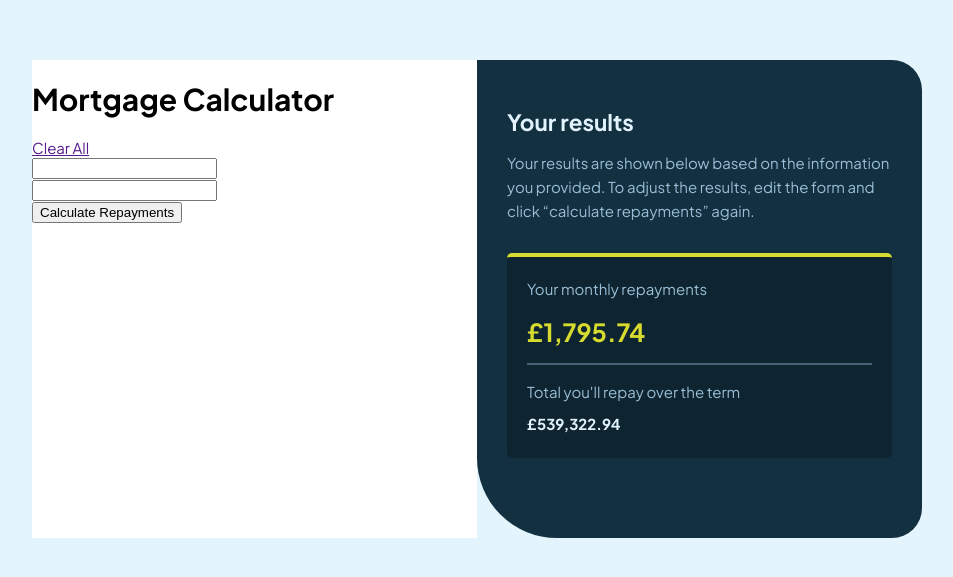
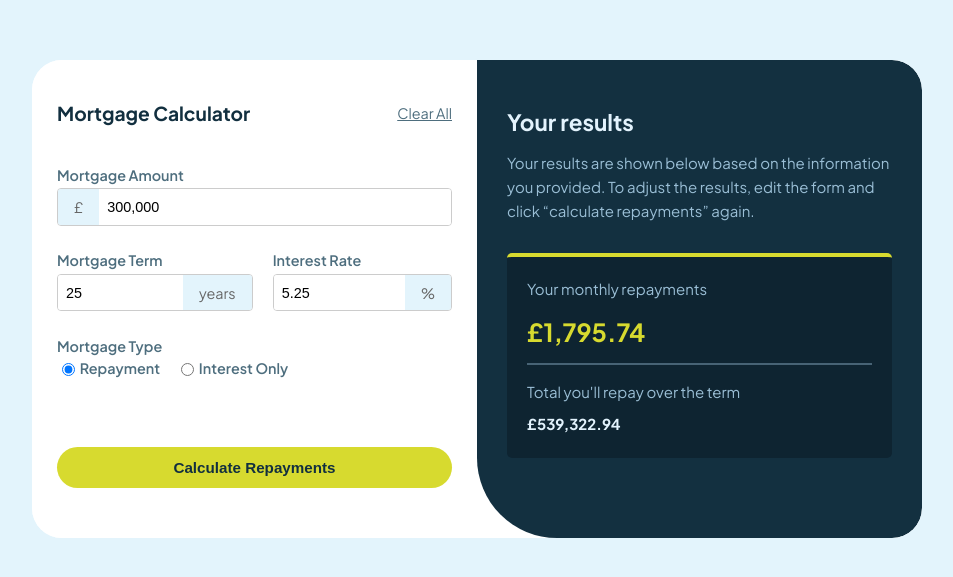
Before and after one commit to ouDriss95/mortgage-payment-fm, a plain HTML site: page index.html in a window 1280 px wide. Shown: the part 101-678 px from the top of the page, without its empty margins (163-1116 px from the left). Drawn offline with Linux system fonts and the light colour scheme.

Commit message:
form is done

```diff
--- a/index.html
+++ b/index.html
@@ -24,22 +24,83 @@
   <body>
     <div class="container">
       <div class="left">
-        <div class="haeding">
-          <h1>Mortgage Calculator</h1>
-          <a href="">Clear All</a>
-        </div>
-        <form>
-          <div class="inputs-wrapper">
-            <input type="text" placeholder="" class="input-field" />
-            <div class="">
-              <input type="" placeholder="" class="input-field" />
-            </div>
+        <div class="mortgage-calculator">
+          <div class="calculator-header">
+            <h2>Mortgage Calculator</h2>
+            <a href="#" class="clear-all">Clear All</a>
           </div>
 
-          <div class="submit-wrapper">
-            <button type="submit" class="">Calculate Repayments</button>
-          </div>
-        </form>
+          <form>
+            <div class="form-group">
+              <label for="mortgage-amount">Mortgage Amount</label>
+              <div class="input-group">
+                <span>£</span>
+                <input
+                  type="text"
+                  id="mortgage-amount"
+                  name="mortgage-amount"
+                  value="300,000"
+                />
+              </div>
+            </div>
+
+            <div class="rate-wrapper">
+              <div class="form-group">
+                <label for="mortgage-term">Mortgage Term</label>
+                <div class="input-group">
+                  <input
+                    type="number"
+                    id="mortgage-term"
+                    name="mortgage-term"
+                    value="25"
+                  />
+                  <span>years</span>
+                </div>
+              </div>
+
+              <div class="form-group">
+                <label for="interest-rate">Interest Rate</label>
+                <div class="input-group">
+                  <input
+                    type="number"
+                    id="interest-rate"
+                    name="interest-rate"
+                    step="0.01"
+                    value="5.25"
+                  />
+                  <span>%</span>
+                </div>
+              </div>
+            </div>
+
+            <div class="form-group mortgage-type">
+              <label>Mortgage Type</label>
+              <div class="radio-group">
+                <label>
+                  <input
+                    type="radio"
+                    name="mortgage-type"
+                    value="repayment"
+                    checked
+                  />
+                  Repayment
+                </label>
+                <label>
+                  <input
+                    type="radio"
+                    name="mortgage-type"
+                    value="interest-only"
+                  />
+                  Interest Only
+                </label>
+              </div>
+            </div>
+
+            <button type="submit" class="calculate-btn">
+              Calculate Repayments
+            </button>
+          </form>
+        </div>
       </div>
       <div class="right">
         <h2>Your results</h2>
@@ -57,21 +118,5 @@
         </div>
       </div>
     </div>
-
-    <!-- Mortgage Calculator Clear All Mortgage Amount Mortgage Term Interest Rate
-    Mortgage Type Repayment Interest Only Calculate Repayments -->
-
-    <!-- Empty results start -->
-
-    <!-- Results shown here Complete the form and click “calculate repayments” to see
-    what your monthly repayments would be. -->
-
-    <!-- Empty results end -->
-
-    <!-- Completed results start -->
-
-    <!--    -->
-
-    <!-- Completed results end -->
   </body>
 </html>
--- a/style.css
+++ b/style.css
@@ -21,6 +21,9 @@ body {
   width: 100%;
   max-width: 890px;
   justify-content: space-between;
+  background-color: #fff;
+  border-radius: 30px;
+  overflow: hidden;
 }
 
 .left,
@@ -30,6 +33,111 @@ body {
 
 .left {
   background-color: #fff;
+}
+
+.mortgage-calculator {
+  padding: 25px;
+}
+
+.calculator-header {
+  display: flex;
+  justify-content: space-between;
+  align-items: center;
+  margin-bottom: 25px;
+}
+
+.calculator-header h2 {
+  font-size: 19.2px;
+  color: hsl(202, 55%, 16%);
+}
+
+.clear-all {
+  font-size: 14.4px;
+  color: hsl(200, 24%, 40%);
+  cursor: pointer;
+}
+
+.form-group {
+  margin-bottom: 25.6px;
+}
+
+.form-group label {
+  display: block;
+  font-size: 14.4px;
+  font-weight: 600;
+  margin-bottom: 4.8px;
+  color: hsl(200, 24%, 40%);
+}
+
+.rate-wrapper {
+  display: flex;
+  gap: 20px;
+}
+
+.input-group {
+  display: flex;
+  align-items: stretch;
+  border: 1px solid #ccc;
+  border-radius: 4px;
+  overflow: hidden;
+  background-color: #fff;
+}
+
+.input-group span {
+  padding: 0 16px;
+  background-color: #e3f4fc;
+  color: #666666;
+  font-size: 14.4px;
+  white-space: nowrap;
+  display: flex;
+  align-items: center;
+  justify-content: center;
+}
+
+.input-group input {
+  border: none;
+  outline: none;
+  padding: 9.6px 8px;
+  width: 100%;
+  font-size: 14.4px;
+}
+
+.mortgage-type {
+  margin-bottom: 25px;
+}
+
+.radio-group {
+  display: flex;
+  gap: 16px;
+}
+
+.radio-group label {
+  display: flex;
+  align-items: center;
+  font-size: 14.4px;
+  cursor: pointer;
+}
+
+.radio-group input[type="radio"] {
+  margin-right: 4.8px;
+}
+
+.calculate-btn {
+  width: 100%;
+  padding: 12px 16px;
+  border: none;
+  border-radius: 50px;
+  background-color: hsl(61, 70%, 52%);
+  font-size: 15.2px;
+  font-weight: 600;
+  color: hsl(202, 55%, 16%);
+  cursor: pointer;
+  transition: background-color 0.2s ease;
+  margin-top: 40px;
+}
+
+.calculate-btn:hover {
+  background-color: hsl(61, 70%, 48%);
 }
 
 .right {
```
